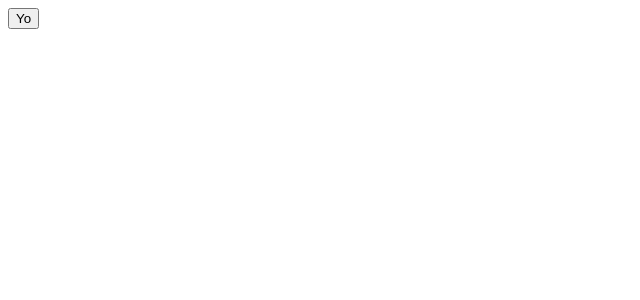
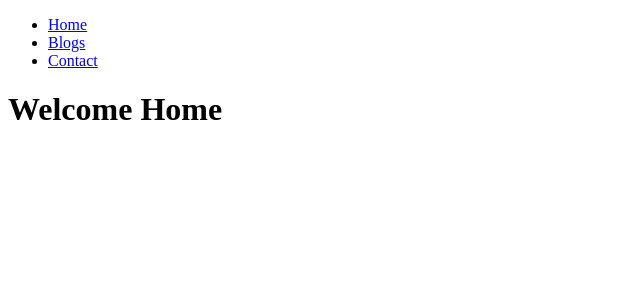
Before and after one commit to sandeepscet/react-practice, a React (Create React App) app: page / in a window 1280 px wide. Shown: the top 300 px of the page, without its empty margins (0-640 px from the left). Built offline with nearby package versions, Linux system fonts and the light colour scheme.

Commit message:
route 53

```diff
--- a/package.json
+++ b/package.json
@@ -8,6 +8,7 @@
     "@testing-library/user-event": "^13.5.0",
     "react": "^18.2.0",
     "react-dom": "^18.2.0",
+    "react-router-dom": "^6.8.0",
     "react-scripts": "5.0.1",
     "web-vitals": "^2.1.4"
   },
--- a/src/index.js
+++ b/src/index.js
@@ -1,15 +1,56 @@
 import React, { Component } from 'react'
-import ReactDOM from 'react-dom'
+import ReactDOM from "react-dom/client";
+import { BrowserRouter, Routes, Route,Outlet, Link } from "react-router-dom";
 
-// if it is functional components
-class App extends Component {
-  greetPeople = (e) => {
-    console.log(e);
-    alert('welcome to the Jungle!!')
-  }
-  render() {
-    return <button onClick={this.greetPeople}> Yo </button>
-  }
+// Home component
+const Layout = () => {
+  return (
+    <>
+      <nav>
+        <ul>
+          <li>
+            <Link to="/">Home</Link>
+          </li>
+          <li>
+            <Link to="/about">Blogs</Link>
+          </li>
+          <li>
+            <Link to="/contact">Contact</Link>
+          </li>
+        </ul>
+      </nav>
+
+      <Outlet />
+    </>
+  )
+};
+
+const Home = (props) => <h1>Welcome Home</h1>
+// About component
+const About = (props) => <h1>About Us</h1>
+// Contact component
+const Contact = (props) => <h1>Contact us</h1>
+// Challenge component
+const Challenges = (props) => (
+  <div>
+    <h1>30 Days Of React Challenge</h1>
+  </div>
+)
+
+export default function App() {
+  return (
+    <BrowserRouter>
+      <Routes>
+        <Route path="/" element={<Layout  />}>
+          <Route index element={<Home />} />
+          <Route path="about" element={<About />} />
+          <Route path="contact" element={<Contact />} />
+          <Route path="*" element={<Challenges />} />
+        </Route>
+      </Routes>
+    </BrowserRouter>
+  );
 }
-const rootElement = document.getElementById('root')
-ReactDOM.render(<App />, rootElement)
+
+const root = ReactDOM.createRoot(document.getElementById('root'));
+root.render(<App />);
```
Also changed, not shown: 1 other file (tests, documents, lock files or other folders).
